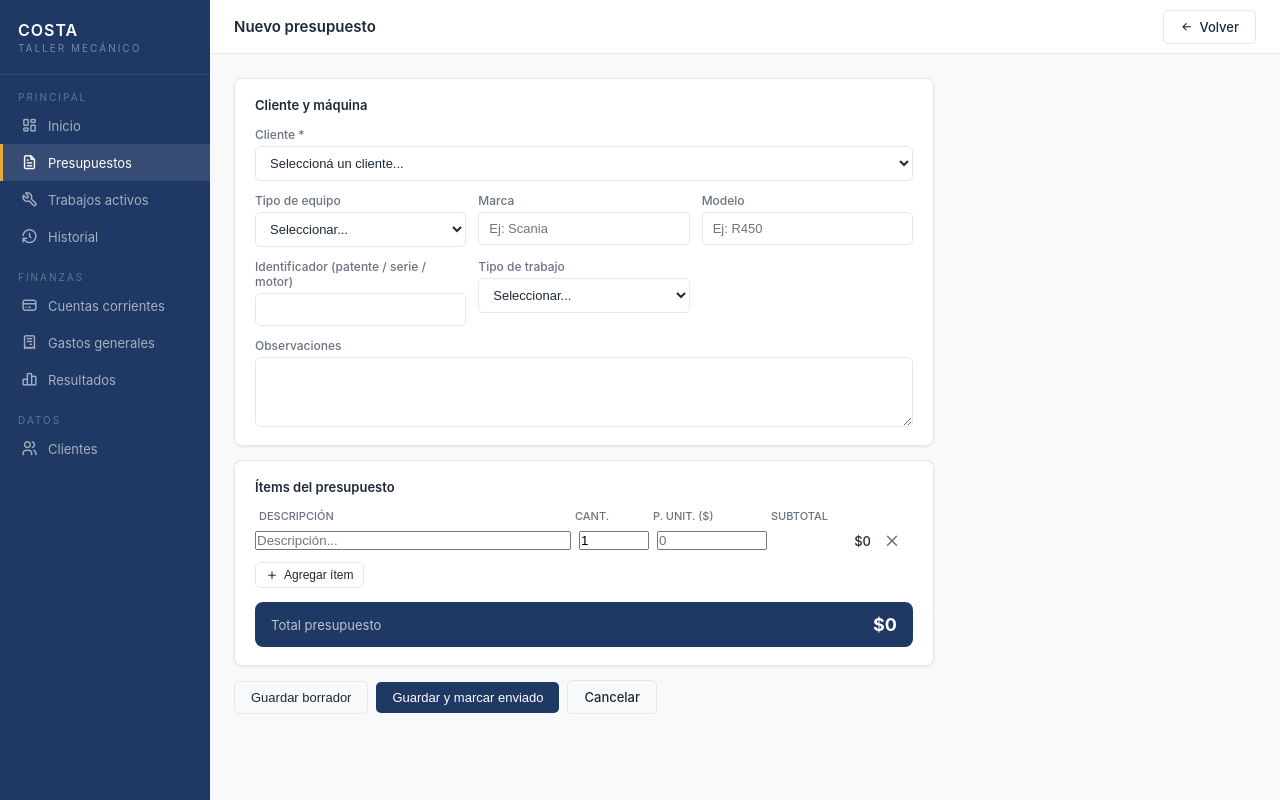
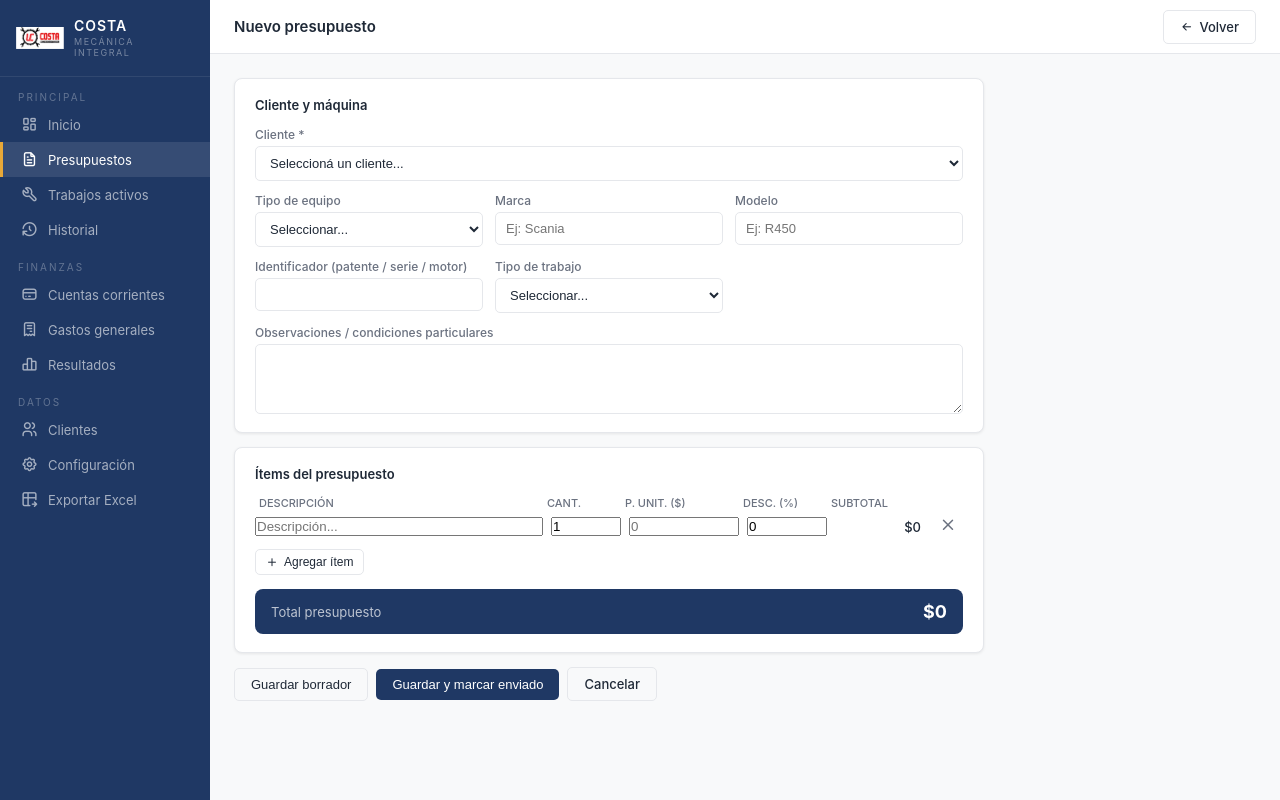
Before and after one commit to ChristianGarciaGuardado/TallerCosta, a Flask app: page /presupuestos/nuevo in a window 1280 px wide. Run offline with Flask 3, Linux system fonts and the light colour scheme.

Commit message:
Logo, PDF presupuestos, configuracion de listas, exportar Excel

```diff
--- a/config.yml
+++ b/config.yml
@@ -1 +1 @@
-url: http://localhost:5000
+url: http://localhost:8080
--- a/templates/base.html
+++ b/templates/base.html
@@ -22,7 +22,6 @@
             --gray-200: #F2F2F2;
             --gray-300: #E0E0E0;
             --gray-500: #6B7280;
-            --gray-700: #374151;
             --white: #FFFFFF;
             --text: #1F2937;
             --text-light: #6B7280;
@@ -36,8 +35,6 @@
             font-family: -apple-system, BlinkMacSystemFont, 'Segoe UI', sans-serif;
             background: var(--gray-100);
             color: var(--text);
-            display: flex;
-            min-height: 100vh;
             font-size: 14px;
         }
 
@@ -54,26 +51,37 @@
         }
 
         .sidebar-logo {
-            padding: 20px 18px;
+            padding: 14px 16px;
             border-bottom: 1px solid rgba(255,255,255,0.08);
+            display: flex;
+            align-items: center;
+            gap: 10px;
         }
 
-        .sidebar-logo .nombre {
+        .sidebar-logo img {
+            width: 48px;
+            height: 48px;
+            object-fit: contain;
+            border-radius: 4px;
+        }
+
+        .sidebar-logo .logo-text .nombre {
             color: #fff;
-            font-size: 16px;
+            font-size: 14px;
             font-weight: 600;
             letter-spacing: 1px;
+            line-height: 1.2;
         }
 
-        .sidebar-logo .sub {
+        .sidebar-logo .logo-text .sub {
             color: rgba(255,255,255,0.4);
-            font-size: 10px;
-            letter-spacing: 2px;
-            margin-top: 2px;
+            font-size: 9px;
+            letter-spacing: 1.5px;
+            margin-top: 1px;
         }
 
         .nav-section {
-            padding: 16px 18px 4px;
+            padding: 14px 18px 4px;
             color: rgba(255,255,255,0.3);
             font-size: 10px;
             letter-spacing: 2px;
@@ -84,7 +92,7 @@
             display: flex;
             align-items: center;
             gap: 10px;
-            padding: 10px 18px;
+            padding: 9px 18px;
             color: rgba(255,255,255,0.6);
             font-size: 13px;
             text-decoration: none;
@@ -92,26 +100,16 @@
             transition: all 0.15s;
         }
 
-        .nav-item:hover {
-            color: #fff;
-            background: rgba(255,255,255,0.06);
-        }
-
-        .nav-item.active {
-            color: #fff;
-            background: rgba(255,255,255,0.1);
-            border-left-color: var(--amber);
-        }
-
+        .nav-item:hover { color: #fff; background: rgba(255,255,255,0.06); }
+        .nav-item.active { color: #fff; background: rgba(255,255,255,0.1); border-left-color: var(--amber); }
         .nav-item i { font-size: 17px; flex-shrink: 0; }
 
         /* MAIN */
         .main {
             margin-left: 210px;
-            flex: 1;
+            min-height: 100vh;
             display: flex;
             flex-direction: column;
-            min-height: 100vh;
         }
 
         .topbar {
@@ -441,8 +302,11 @@
 
 <nav class="sidebar">
     <div class="sidebar-logo">
-        <div class="nombre">COSTA</div>
-        <div class="sub">TALLER MECÁNICO</div>
+        <img src="/static/Logo.png" alt="Logo Costa Taller" onerror="this.style.display='none'">
+        <div class="logo-text">
+            <div class="nombre">COSTA</div>
+            <div class="sub">MECÁNICA INTEGRAL</div>
+        </div>
     </div>
 
     <div class="nav-section">PRINCIPAL</div>
@@ -474,6 +338,12 @@
     <a href="/clientes" class="nav-item {% if 'cliente' in request.endpoint %}active{% endif %}">
         <i class="ti ti-users"></i> Clientes
     </a>
+    <a href="/configuracion" class="nav-item {% if request.endpoint == 'configuracion' %}active{% endif %}">
+        <i class="ti ti-settings"></i> Configuración
+    </a>
+    <a href="/exportar-excel" class="nav-item">
+        <i class="ti ti-table-export"></i> Exportar Excel
+    </a>
 </nav>
 
 <div class="main">
--- a/templates/presupuesto_form.html
+++ b/templates/presupuesto_form.html
@@ -6,7 +6,7 @@
 {% endblock %}
 {% block content %}
 
-<div style="max-width:700px">
+<div style="max-width:750px">
 <form method="post" id="form-pres">
 
     <div class="card">
@@ -17,7 +17,8 @@
                 <select name="cliente_id" required>
                     <option value="">Seleccioná un cliente...</option>
                     {% for c in clientes %}
-                    <option value="{{ c.id }}" {% if presupuesto and presupuesto.cliente_id == c.id %}selected{% endif %}>
+                    <option value="{{ c.id }}"
+                        {% if presupuesto and presupuesto.cliente_id == c.id %}selected{% endif %}>
                         {{ c.empresa }}
                     </option>
                     {% endfor %}
@@ -27,34 +28,43 @@
                 <label>Tipo de equipo</label>
                 <select name="tipo_equipo">
                     <option value="">Seleccionar...</option>
-                    {% for tipo in ['Camión','Pluma / Grúa','Autoelevador / Clark','Excavadora','Retroexcavadora','Compactadora','Generador','Compresor','Otro'] %}
-                    <option {% if presupuesto and presupuesto.tipo_equipo == tipo %}selected{% endif %}>{{ tipo }}</option>
+                    {% for tipo in tipos_equipo %}
+                    <option {% if presupuesto and presupuesto.tipo_equipo == tipo %}selected{% endif %}>
+                        {{ tipo }}
+                    </option>
                     {% endfor %}
                 </select>
             </div>
             <div class="field">
                 <label>Marca</label>
-                <input type="text" name="marca" value="{{ presupuesto.marca if presupuesto else '' }}" placeholder="Ej: Scania">
+                <input type="text" name="marca"
+                       value="{{ presupuesto.marca if presupuesto else '' }}"
+                       placeholder="Ej: Scania">
             </div>
             <div class="field">
                 <label>Modelo</label>
-                <input type="text" name="modelo" value="{{ presupuesto.modelo if presupuesto else '' }}" placeholder="Ej: R450">
+                <input type="text" name="modelo"
+                       value="{{ presupuesto.modelo if presupuesto else '' }}"
+                       placeholder="Ej: R450">
             </div>
             <div class="field">
                 <label>Identificador (patente / serie / motor)</label>
-                <input type="text" name="identificador" value="{{ presupuesto.identificador if presupuesto else '' }}">
+                <input type="text" name="identificador"
+                       value="{{ presupuesto.identificador if presupuesto else '' }}">
             </div>
             <div class="field">
                 <label>Tipo de trabajo</label>
                 <select name="tipo_trabajo">
                     <option value="">Seleccionar...</option>
-                    {% for tipo in ['Mecánica general','Motor','Transmisión','Hidráulica','Eléctrico','Neumático','Chapa y pintura','Restauración','Preventivo','Otro'] %}
-                    <option {% if presupuesto and presupuesto.tipo_trabajo == tipo %}selected{% endif %}>{{ tipo }}</option>
+                    {% for tipo in tipos_trabajo %}
+                    <option {% if presupuesto and presupuesto.tipo_trabajo == tipo %}selected{% endif %}>
+                        {{ tipo }}
+                    </option>
                     {% endfor %}
                 </select>
             </div>
             <div class="field form-full">
-                <label>Observaciones</label>
+                <label>Observaciones / condiciones particulares</label>
                 <textarea name="observaciones">{{ presupuesto.observaciones if presupuesto else '' }}</textarea>
             </div>
         </div>
@@ -63,10 +73,13 @@
     <div class="card">
         <div class="card-title">Ítems del presupuesto</div>
 
-        <div style="display:grid;grid-template-columns:2fr 70px 110px 100px 30px;gap:8px;margin-bottom:8px;padding:0 4px">
+        <!-- Cabecera de la tabla de ítems -->
+        <div style="display:grid;grid-template-columns:2fr 70px 110px 80px 90px 30px;
+                    gap:8px;margin-bottom:6px;padding:0 4px">
             <span style="font-size:11px;color:var(--text-light);font-weight:500">DESCRIPCIÓN</span>
             <span style="font-size:11px;color:var(--text-light);font-weight:500">CANT.</span>
             <span style="font-size:11px;color:var(--text-light);font-weight:500">P. UNIT. ($)</span>
+            <span style="font-size:11px;color:var(--text-light);font-weight:500">DESC. (%)</span>
             <span style="font-size:11px;color:var(--text-light);font-weight:500">SUBTOTAL</span>
             <span></span>
         </div>
@@ -74,44 +87,68 @@
         <div id="items-container">
         {% if presupuesto and presupuesto.items %}
             {% for item in presupuesto.items %}
-                <div class="item-row" style="display:grid;grid-template-columns:2fr 70px 110px 100px 30px;gap:8px;margin-bottom:8px;align-items:center">
-                    <input type="text" name="descripcion[]" value="{{ item.descripcion }}" placeholder="Descripción..." required>
-                    <input type="number" name="cantidad[]" value="{{ item.cantidad }}" min="0" step="0.01" oninput="calcSubtotal(this)">
-                    <input type="number" name="precio[]" value="{{ item.precio_unitario }}" min="0" step="0.01" oninput="calcSubtotal(this)">
-                    <div class="subtotal-display" style="font-size:13px;font-weight:500;text-align:right;padding-right:4px;color:var(--text)">
+            <div class="item-row" style="display:grid;grid-template-columns:2fr 70px 110px 80px 90px 30px;
+                                         gap:8px;margin-bottom:8px;align-items:center">
+                <input type="text" name="descripcion[]" value="{{ item.descripcion }}" required>
+                <input type="number" name="cantidad[]" value="{{ item.cantidad }}"
+                       min="0" step="0.01" oninput="calcSubtotal(this)">
+                <input type="number" name="precio[]" value="{{ item.precio_unitario }}"
+                       min="0" step="0.01" oninput="calcSubtotal(this)">
+                <input type="number" name="descuento[]" value="{{ item.descuento or 0 }}"
+                       min="0" max="100" step="0.1" oninput="calcSubtotal(this)">
+                <div class="subtotal-display" style="font-size:13px;font-weight:500;
+                            text-align:right;padding-right:4px;color:var(--text)">
                     ${{ '{:,.0f}'.format(item.subtotal).replace(',','.') }}
                 </div>
-                    <button type="button" onclick="removeItem(this)" style="background:none;border:none;cursor:pointer;color:var(--text-light);font-size:18px;display:flex;align-items:center">
+                <button type="button" onclick="removeItem(this)"
+                        style="background:none;border:none;cursor:pointer;
+                               color:var(--text-light);font-size:18px">
                     <i class="ti ti-x"></i>
                 </button>
             </div>
             {% endfor %}
         {% else %}
-                <div class="item-row" style="display:grid;grid-template-columns:2fr 70px 110px 100px 30px;gap:8px;margin-bottom:8px;align-items:center">
+            <div class="item-row" style="display:grid;grid-template-columns:2fr 70px 110px 80px 90px 30px;
+                                         gap:8px;margin-bottom:8px;align-items:center">
                 <input type="text" name="descripcion[]" placeholder="Descripción..." required>
-                    <input type="number" name="cantidad[]" value="1" min="0" step="0.01" oninput="calcSubtotal(this)">
-                    <input type="number" name="precio[]" value="" min="0" step="0.01" placeholder="0" oninput="calcSubtotal(this)">
-                    <div class="subtotal-display" style="font-size:13px;font-weight:500;text-align:right;padding-right:4px;color:var(--text)">$0</div>
-                    <button type="button" onclick="removeItem(this)" style="background:none;border:none;cursor:pointer;color:var(--text-light);font-size:18px;display:flex;align-items:center">
+                <input type="number" name="cantidad[]" value="1" min="0" step="0.01"
+                       oninput="calcSubtotal(this)">
+                <input type="number" name="precio[]" value="" min="0" step="0.01"
+                       placeholder="0" oninput="calcSubtotal(this)">
+                <input type="number" name="descuento[]" value="0" min="0" max="100"
+                       step="0.1" oninput="calcSubtotal(this)">
+                <div class="subtotal-display" style="font-size:13px;font-weight:500;
+                            text-align:right;padding-right:4px;color:var(--text)">$0</div>
+                <button type="button" onclick="removeItem(this)"
+                        style="background:none;border:none;cursor:pointer;
+                               color:var(--text-light);font-size:18px">
                     <i class="ti ti-x"></i>
                 </button>
             </div>
         {% endif %}
         </div>
 
-        <button type="button" onclick="addItem()" class="btn btn-ghost btn-sm" style="margin-top:4px">
+        <button type="button" onclick="addItem()" class="btn btn-ghost btn-sm"
+                style="margin-top:4px">
             <i class="ti ti-plus"></i> Agregar ítem
         </button>
 
-        <div style="background:var(--navy);border-radius:var(--radius);padding:12px 16px;display:flex;justify-content:space-between;align-items:center;margin-top:14px">
+        <!-- Total -->
+        <div style="background:var(--navy);border-radius:var(--radius);
+                    padding:12px 16px;display:flex;justify-content:space-between;
+                    align-items:center;margin-top:14px">
             <span style="color:rgba(255,255,255,0.7);font-size:13px">Total presupuesto</span>
             <strong id="total-display" style="color:#fff;font-size:18px">$0</strong>
         </div>
     </div>
 
     <div style="display:flex;gap:8px;align-items:center">
-        <button type="submit" name="estado" value="borrador" class="btn btn-ghost">Guardar borrador</button>
-        <button type="submit" name="estado" value="enviado" class="btn btn-primary">Guardar y marcar enviado</button>
+        <button type="submit" name="estado" value="borrador" class="btn btn-ghost">
+            Guardar borrador
+        </button>
+        <button type="submit" name="estado" value="enviado" class="btn btn-primary">
+            Guardar y marcar enviado
+        </button>
         <a href="/presupuestos" class="btn btn-ghost">Cancelar</a>
     </div>
 
@@ -119,12 +156,17 @@
 </div>
 
 <script>
+function fmt(n) {
+    return '$' + Math.round(n).toLocaleString('es-AR');
+}
+
 function calcSubtotal(input) {
     const row = input.closest('.item-row');
     const cant = parseFloat(row.querySelector('input[name="cantidad[]"]').value) || 0;
     const precio = parseFloat(row.querySelector('input[name="precio[]"]').value) || 0;
-    const sub = cant * precio;
-    row.querySelector('.subtotal-display').textContent = '$' + sub.toLocaleString('es-AR', {maximumFractionDigits:0});
+    const desc = parseFloat(row.querySelector('input[name="descuento[]"]').value) || 0;
+    const sub = cant * precio * (1 - desc / 100);
+    row.querySelector('.subtotal-display').textContent = fmt(sub);
     updateTotal();
 }
 
@@ -133,22 +175,24 @@ function updateTotal() {
     document.querySelectorAll('.item-row').forEach(row => {
         const cant = parseFloat(row.querySelector('input[name="cantidad[]"]').value) || 0;
         const precio = parseFloat(row.querySelector('input[name="precio[]"]').value) || 0;
-        total += cant * precio;
+        const desc = parseFloat(row.querySelector('input[name="descuento[]"]').value) || 0;
+        total += cant * precio * (1 - desc / 100);
     });
-    document.getElementById('total-display').textContent = '$' + total.toLocaleString('es-AR', {maximumFractionDigits:0});
+    document.getElementById('total-display').textContent = fmt(total);
 }
 
 function addItem() {
     const container = document.getElementById('items-container');
     const div = document.createElement('div');
     div.className = 'item-row';
-    div.style.cssText = 'display:grid;grid-template-columns:2fr 70px 110px 100px 30px;gap:8px;margin-bottom:8px;align-items:center';
+    div.style.cssText = 'display:grid;grid-template-columns:2fr 70px 110px 80px 90px 30px;gap:8px;margin-bottom:8px;align-items:center';
     div.innerHTML = `
         <input type="text" name="descripcion[]" placeholder="Descripción...">
         <input type="number" name="cantidad[]" value="1" min="0" step="0.01" oninput="calcSubtotal(this)">
         <input type="number" name="precio[]" value="" min="0" step="0.01" placeholder="0" oninput="calcSubtotal(this)">
+        <input type="number" name="descuento[]" value="0" min="0" max="100" step="0.1" oninput="calcSubtotal(this)">
         <div class="subtotal-display" style="font-size:13px;font-weight:500;text-align:right;padding-right:4px;color:var(--text)">$0</div>
-        <button type="button" onclick="removeItem(this)" style="background:none;border:none;cursor:pointer;color:var(--text-light);font-size:18px;display:flex;align-items:center">
+        <button type="button" onclick="removeItem(this)" style="background:none;border:none;cursor:pointer;color:var(--text-light);font-size:18px">
             <i class="ti ti-x"></i>
         </button>`;
     container.appendChild(div);
```
Also changed, not shown: other parts of templates/base.html (+31 -168 lines), templates/configuracion.html (added, +53 -0 lines), templates/cuenta_corriente.html (+52 -37 lines), templates/detalle_trabajo.html (+55 -27 lines), templates/gastos_generales.html (+10 -6 lines), templates/presupuestos.html (+33 -16 lines), 1 other file. Lines whose indentation alone changed are shown as unchanged.
